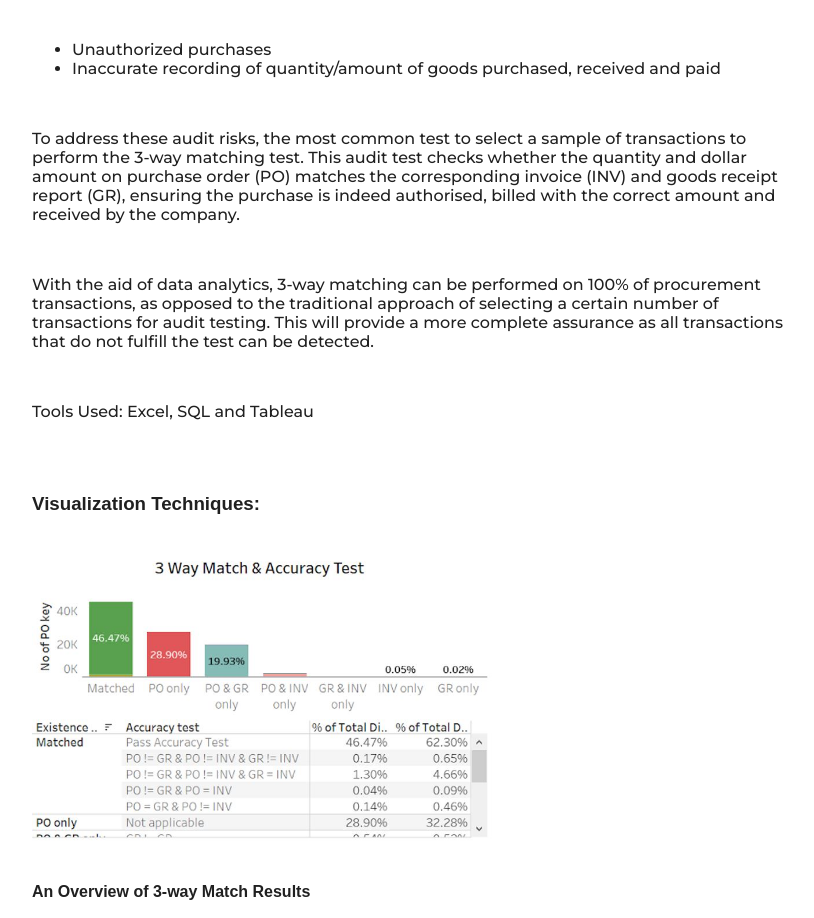
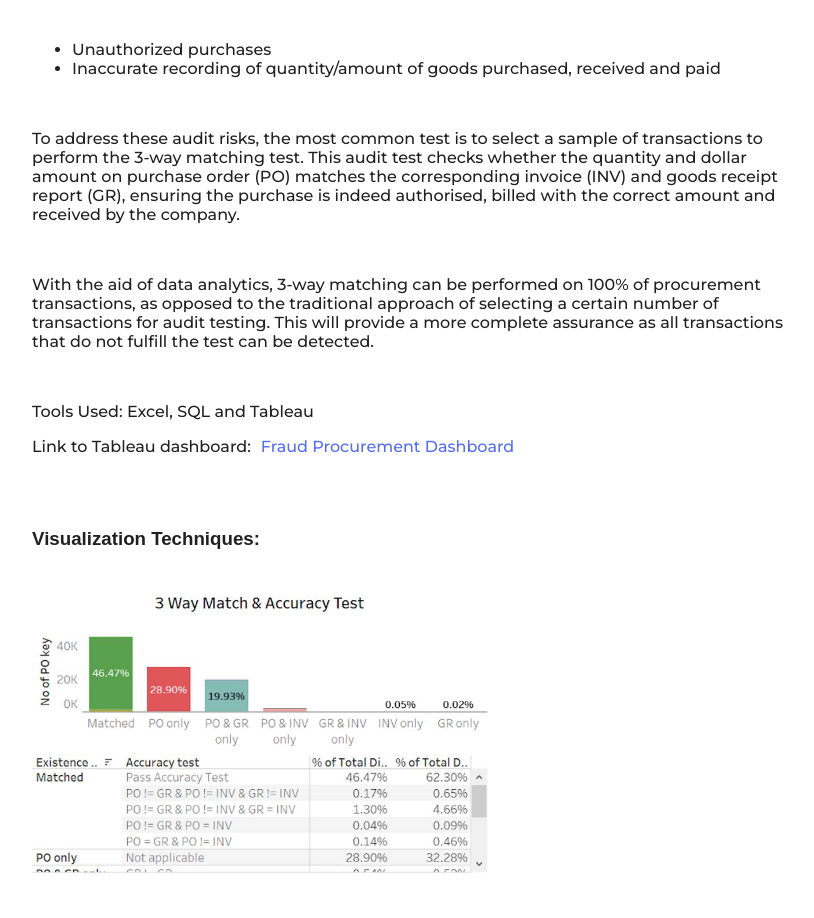
Before and after one commit to SofiaKung/sofiakung.github.io, a React (Create React App) app: page /AuditAnalytics in a window 1280 px wide. Shown: the part 880-1798 px from the top of the page, without its empty margins (224-1038 px from the left). Built offline with nearby package versions, Linux system fonts and the light colour scheme.

Commit message:
fixed grammar error on audit page

```diff
--- a/src/AuditPage.js
+++ b/src/AuditPage.js
@@ -68,12 +68,12 @@ const Audit = () => {
         <br />
 
         <p>
-          To address these audit risks, the most common test to select a sample
-          of transactions to perform the 3-way matching test. This audit test
-          checks whether the quantity and dollar amount on purchase order (PO)
-          matches the corresponding invoice (INV) and goods receipt report (GR),
-          ensuring the purchase is indeed authorised, billed with the correct
-          amount and received by the company.
+          To address these audit risks, the most common test is to select a
+          sample of transactions to perform the 3-way matching test. This audit
+          test checks whether the quantity and dollar amount on purchase order
+          (PO) matches the corresponding invoice (INV) and goods receipt report
+          (GR), ensuring the purchase is indeed authorised, billed with the
+          correct amount and received by the company.
         </p>
         <br />
         <p>
@@ -85,6 +85,15 @@ const Audit = () => {
         </p>
         <br />
         <p>Tools Used: Excel, SQL and Tableau</p>
+        <p>
+          Link to Tableau dashboard:
+          <a
+            class="url-color"
+            href="https://public.tableau.com/app/profile/sofiakung/viz/AuditAnalyticsProcurementDashboard/3waymatch"
+          >
+            Fraud Procurement Dashboard
+          </a>
+        </p>
         <br />
 
         <h3 class="bold-text"> Visualization Techniques:</h3>
```
